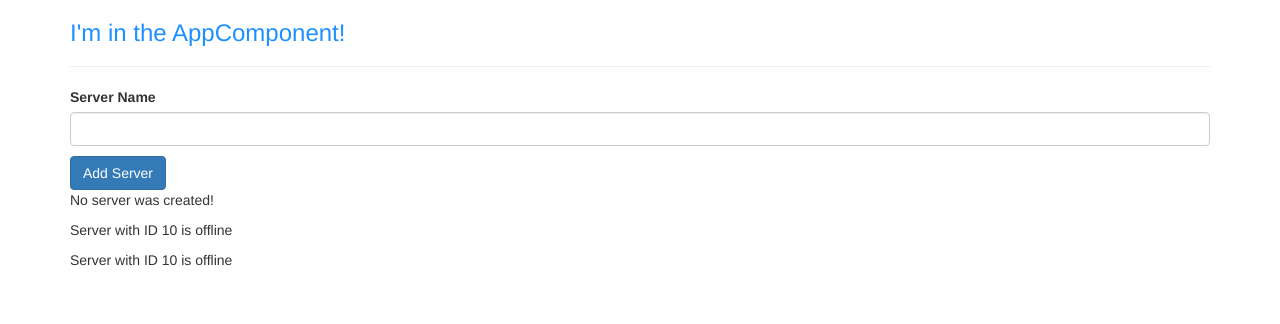
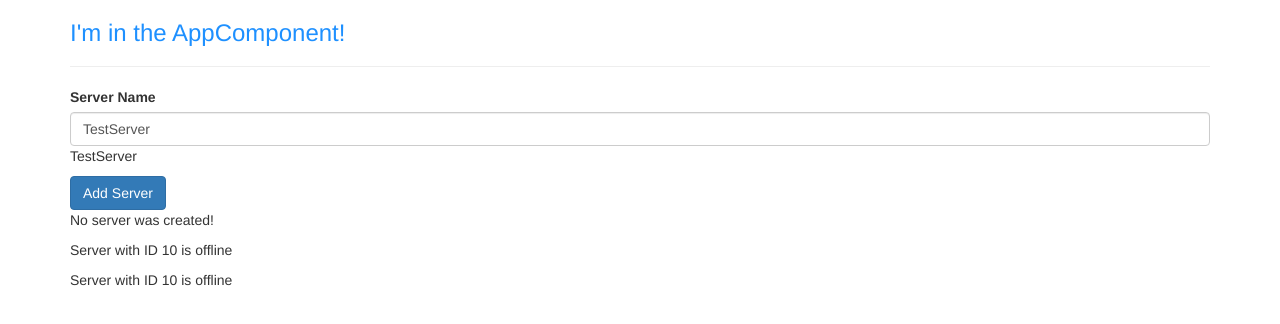
Before and after one commit to JonathanGodley/Learning-Angular, an Angular app: page / in a window 1280 px wide. Shown: the top 324 px of the page. Built offline with nearby package versions, Linux system fonts and the light colour scheme.

Commit message:
Implemented two-way-data-binding

```diff
--- a/src/app/app.module.ts
+++ b/src/app/app.module.ts
@@ -4,6 +4,7 @@ import { NgModule } from '@angular/core';
 import { AppComponent } from './app.component';
 import { ServerComponent } from './server/server.component';
 import { ServersComponent } from './servers/servers.component';
+import { FormsModule } from '@angular/forms';
 
 
 @NgModule({
@@ -13,7 +14,8 @@ import { ServersComponent } from './servers/servers.component';
     ServersComponent
   ],
   imports: [
-    BrowserModule
+    BrowserModule,
+    FormsModule
   ],
   providers: [],
   bootstrap: [AppComponent]
--- a/src/app/servers/servers.component.html
+++ b/src/app/servers/servers.component.html
@@ -1,8 +1,12 @@
 <label>Server Name</label>
+<!--<input-->
+  <!--type="text"-->
+  <!--class="form-control"-->
+  <!--(input)="onUpdateServerName($event)">-->
 <input
   type="text"
   class="form-control"
-  (input)="onUpdateServerName($event)">
+  [(ngModel)]="serverName">
 <p>{{serverName}}</p>
 <button class="btn btn-primary"
   [disabled]="!allowNewServer"
--- a/src/app/servers/servers.component.ts
+++ b/src/app/servers/servers.component.ts
@@ -8,7 +8,7 @@ import { Component, OnInit } from '@angular/core';
 export class ServersComponent implements OnInit {
   allowNewServer = false;
   serverCreationStatus = 'No server was created!';
-  serverName = '';
+  serverName = 'TestServer';
 
   constructor() {
     setTimeout(() => {
```
